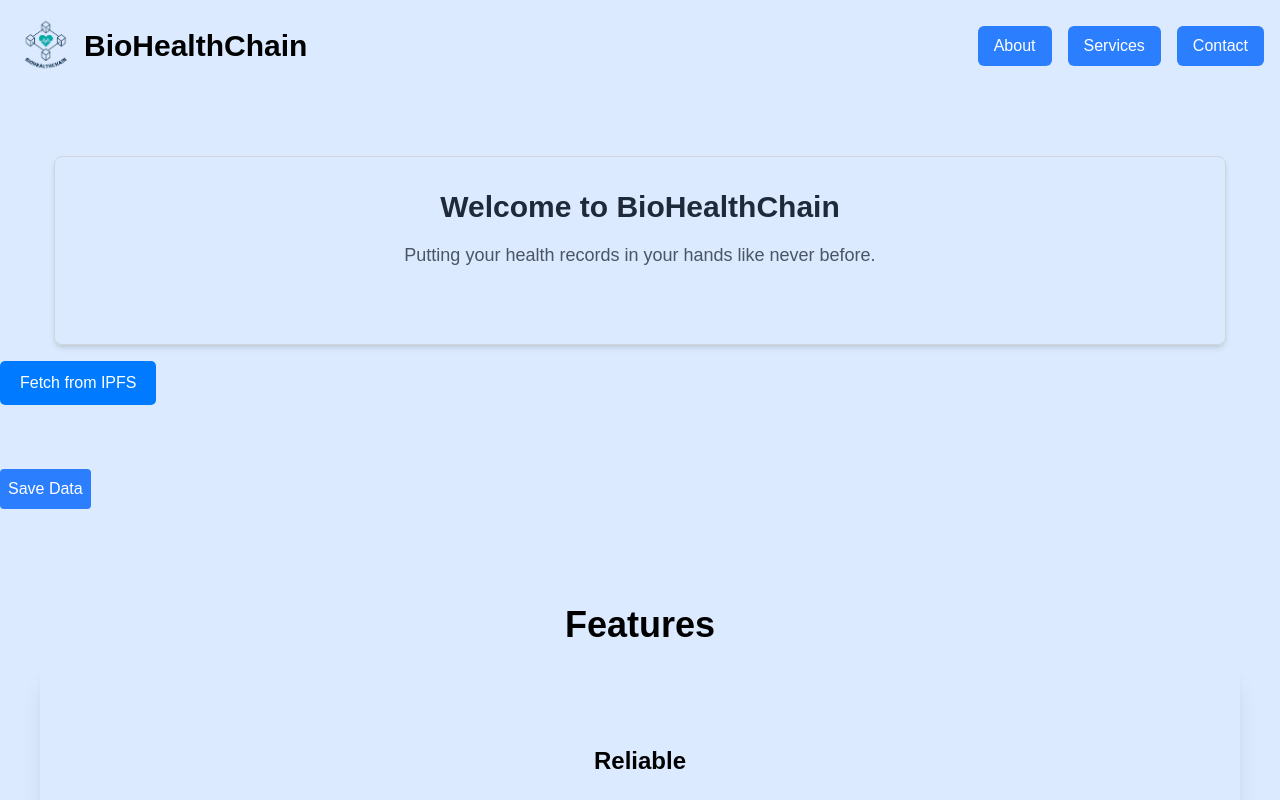
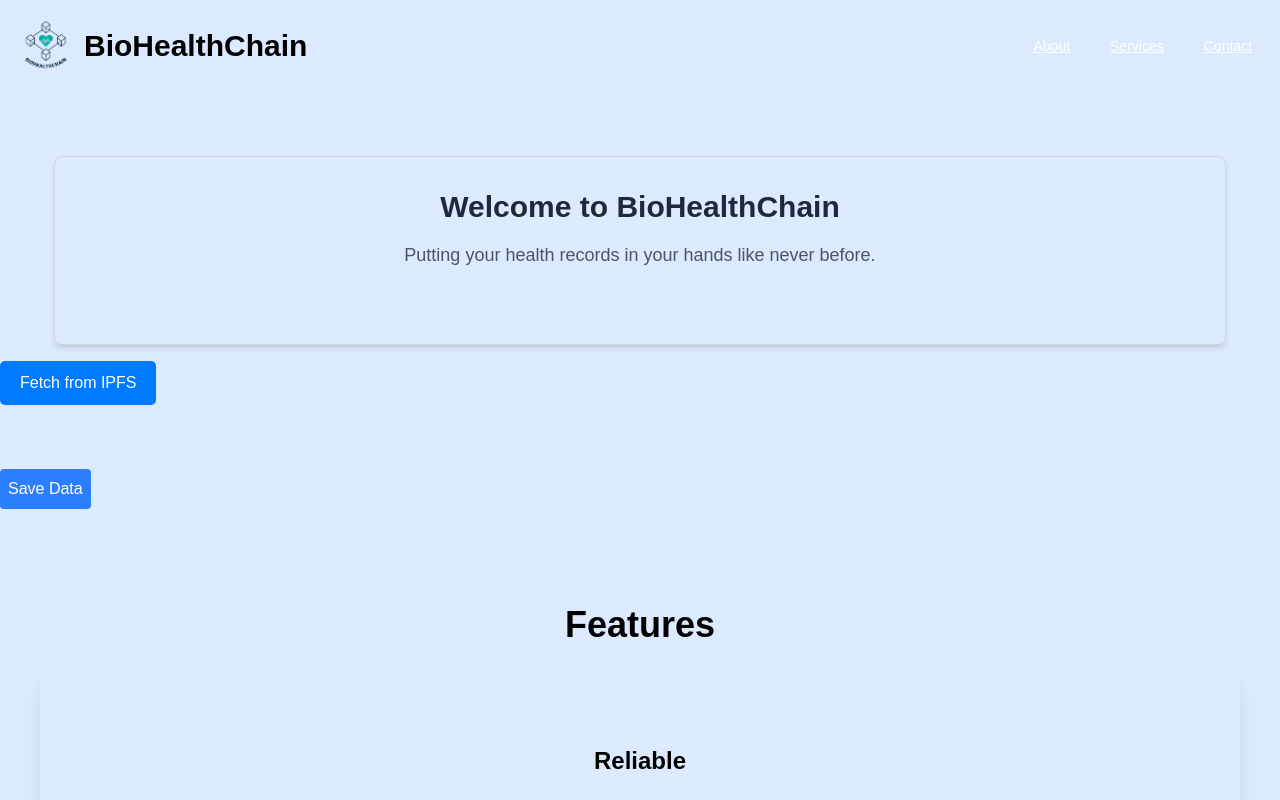
Before and after one commit to sandileSiwundla/BioHealthChain, a Next.js app in the folder my-next-app/: page / in a window 1280 px wide. Shown: the top 800 px of the page. Built offline with nearby package versions, Linux system fonts and the light colour scheme.

Commit message:
Button fix

```diff
--- a/my-next-app/components/ui/Button.tsx
+++ b/my-next-app/components/ui/Button.tsx
@@ -7,12 +7,22 @@ interface ButtonProps {
   onClick: React.MouseEventHandler<HTMLButtonElement>;
   className?: string;
   children?: React.ReactNode; // Accept children prop
+  variant?: 'link' | 'primary' | 'secondary'; // Add variant prop
+  size?: 'sm' | 'md' | 'lg'; // Add size prop
 }
 
-const Button = ({ label, onClick, className, children }: ButtonProps) => {
+const Button = ({ label, onClick, className, children, variant = 'primary', size = 'md' }: ButtonProps) => {
+  // Determine the button classes based on variant and size
+  const buttonClasses = `
+    ${variant === 'link' ? 'text-blue-500 underline' : 'bg-blue-500 text-white py-2 px-4 rounded-md'}
+    ${size === 'sm' ? 'text-sm py-1 px-3' : size === 'lg' ? 'text-lg py-3 px-6' : 'text-base'}
+    transition-all hover:bg-blue-700 focus:outline-none
+    ${className}
+  `;
+
   return (
     <button
-      className={`bg-blue-500 text-white py-2 px-4 rounded-md transition-all hover:bg-blue-700 focus:outline-none ${className}`}
+      className={buttonClasses}
       onClick={onClick}
     >
       {label || children} {/* Fallback to children if label is not provided */}
```
